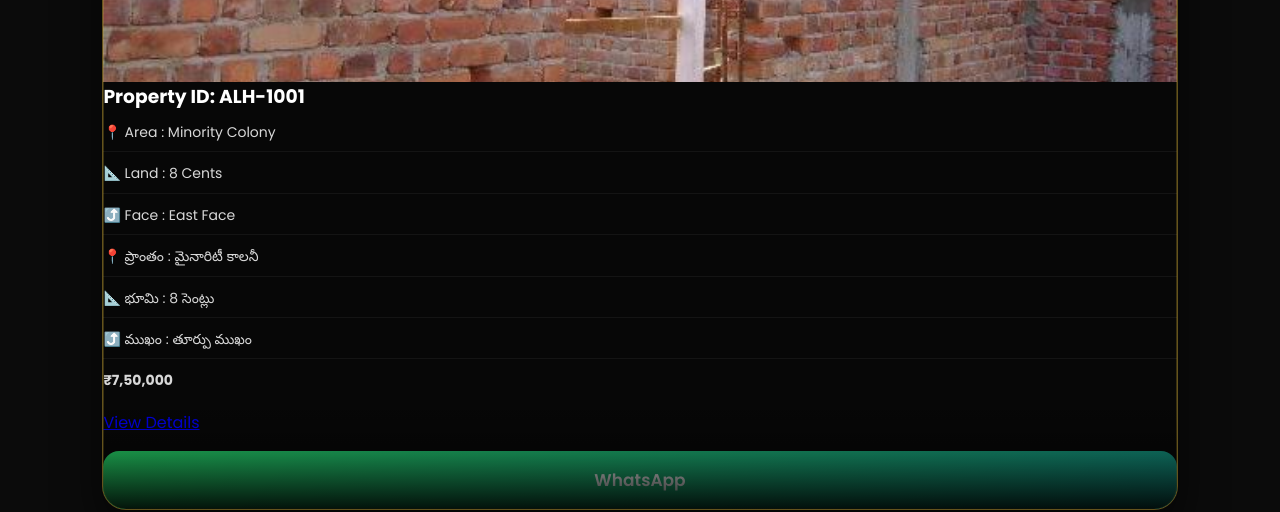
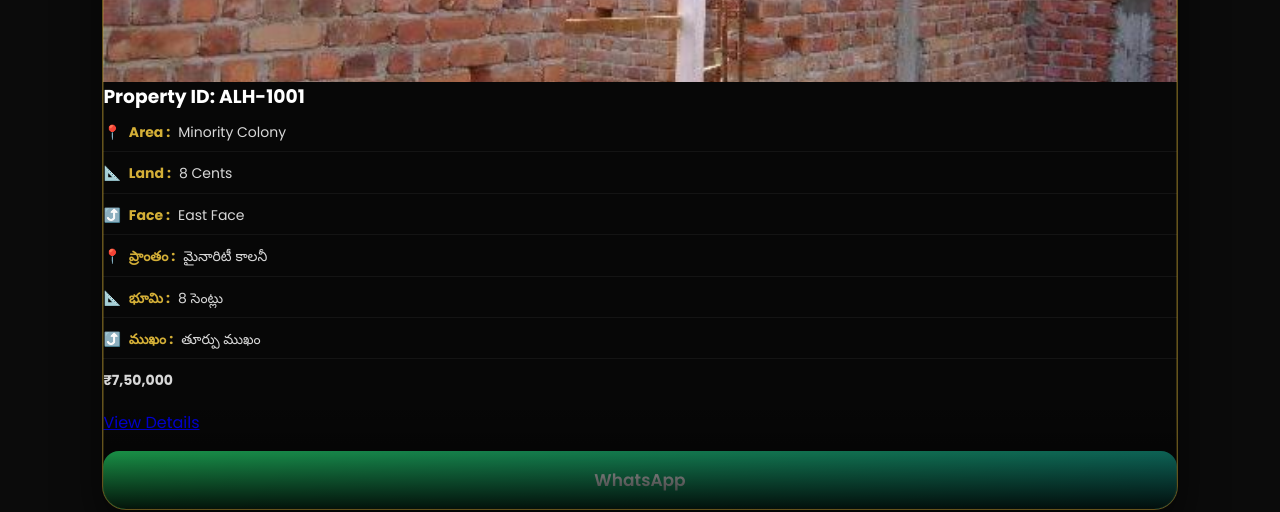
Before and after one commit to noornr/Atmakur-Land-Hub, a plain HTML site: page index.html in a window 1280 px wide. Shown: the part 1040-1552 px from the top of the page. Drawn offline with Linux system fonts and the light colour scheme.

Commit message:
Enhance property details with strong tags
Added strong tags to emphasize area, land, and face details in both English and Telugu.

```diff
--- a/index.html
+++ b/index.html
@@ -112,12 +112,13 @@ href="https://cdnjs.cloudflare.com/ajax/libs/font-awesome/6.7.2/css/all.min.css"
 <h3>
     Property ID:
 <span>ALH-1001</span></h3>
-<p>📍 Area : Minority Colony</p>
-<p>📐 Land : 8 Cents</p>
-<p>⤴️ Face : East Face</p>
-<p>📍 ప్రాంతం : మైనారిటీ కాలనీ</p>
-<p>📐 భూమి : 8 సెంట్లు</p>
-<p>⤴️ ముఖం : తూర్పు ముఖం</p>
+<p>📍 <strong>Area :</strong> Minority Colony</p>
+<p>📐 <strong>Land :</strong> 8 Cents</p>
+<p>⤴️ <strong>Face :</strong> East Face</p>
+
+<p>📍 <strong>ప్రాంతం :</strong> మైనారిటీ కాలనీ</p>
+<p>📐 <strong>భూమి :</strong> 8 సెంట్లు</p>
+<p>⤴️ <strong>ముఖం :</strong> తూర్పు ముఖం</p>
 <p class="price">₹7,50,000</p>
 <a href="property1.html" class="details-btn">View Details</a>
 <a href="https://wa.me/91YOURNUMBER" class="whatsapp-btn">WhatsApp</a>
```
